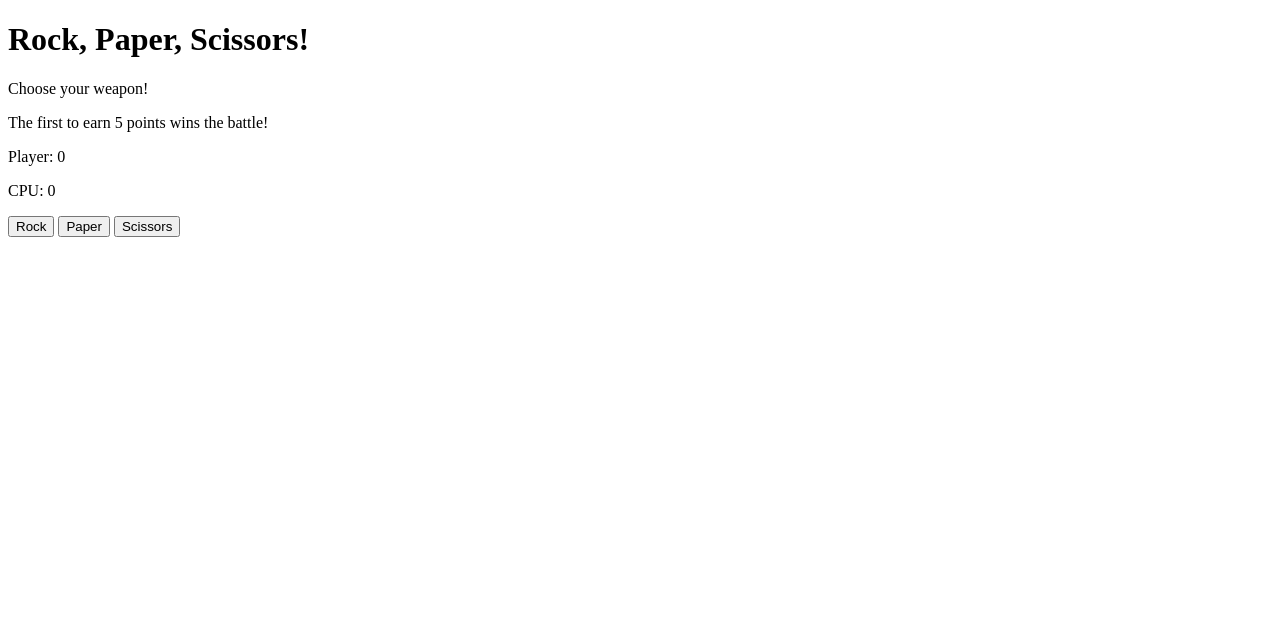
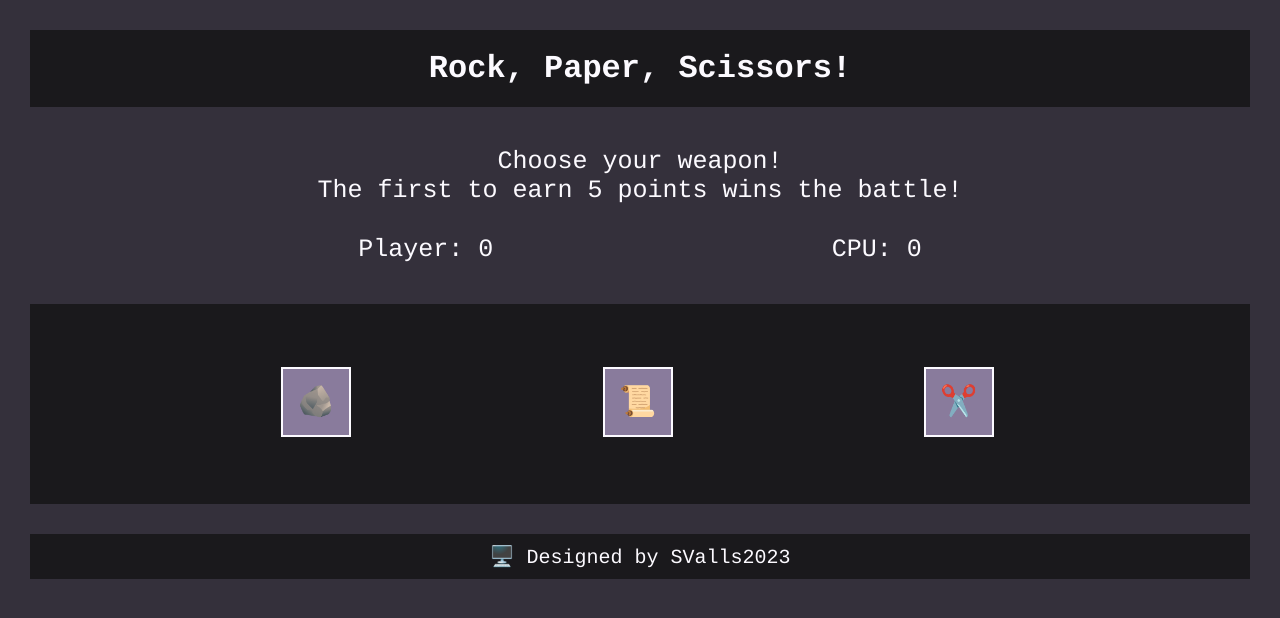
Before and after one commit to SValls2023/Rock-Paper-Scissors-JS, a plain HTML site: page index.html in a window 1280 px wide. Drawn offline with Linux system fonts and the light colour scheme.

Commit message:
Fix: Improved UI for game, added CSS

```diff
--- a/index.html
+++ b/index.html
@@ -4,22 +4,32 @@
         <meta charset="UTF-8">
         <meta name="viewport" content="width=device-width, initial-scale=1.0">
         <title>Odin Rock Paper Scissors</title>
+        <link rel="stylesheet" href="./style.css">
     </head>
     <body>
-        <h1>Rock, Paper, Scissors!</h1>
+        <div id="titleContainer">
+            <h1>Rock, Paper, Scissors!</h1>
+        </div>
         <div id="statusContainer">
             <p id="status">Choose your weapon!</p>
             <p id="battle">The first to earn 5 points wins the battle!</p>
-            <div id="results">
-                <p id="playerScore">Player: 0</p>
-                <p id="cpuScore">CPU: 0</p>
+        </div>
+        <div id="results">
+            <p id="playerScore">Player: 0</p>
+            <p id="cpuScore">CPU: 0</p>
+        </div>
+        <div id="btnContainer">
+            <div class="btn">
+                <button class="choice" value="Rock">🪨</button>
+            </div>
+            <div class="btn">
+                <button class="choice" value="Paper">📜</button>
+            </div>
+            <div class="btn">
+                <button class="choice" value="Scissors">✂️</button>
             </div>
         </div>
-        <div id="btnContainer">
-            <button class="choice" value="Rock">Rock</button>
-            <button class="choice" value="Paper">Paper</button>
-            <button class="choice" value="Scissors">Scissors</button>
-        </div>
+        <footer><a href="https://github.com/SValls2023">🖥️ Designed by SValls2023</a></footer>
         <script src="index.js"></script>
     </body>
 </html>
--- a/index.js
+++ b/index.js
@@ -1,7 +1,7 @@
 // Main function where Rock Paper Scissors game takes place
 function game() {
     const defaultDOMState = document.body.innerHTML;
-    const btn_contaier = document.querySelector('#btnContainer')
+    const btn_container = document.querySelector('#btnContainer')
     const status = document.querySelector('#status');
     const battle = document.querySelector('#battle')
     const playerScore = document.querySelector('#playerScore');
@@ -9,7 +9,7 @@ function game() {
     let playerPoints = 0;
     let cpuPoints = 0;
 
-    btn_contaier.addEventListener('click', (e) => {
+    btn_container.addEventListener('click', (e) => {
         if (e.target.tagName === 'BUTTON') {
             const playerChoice = e.target.value;
             const computerChoice = getComputerChoice();
@@ -96,5 +96,4 @@ function getComputerChoice() {
     return "scissors";
 }
 
-
 game();
--- /dev/null
+++ b/style.css
@@ -0,0 +1,99 @@
+* {
+    margin: 0;
+    padding: 0;
+    box-sizing: border-box;
+    font-family: Courier, monospace;
+}
+
+body {
+    background-color: #34303b
+}
+
+#titleContainer {
+    background-color: #1a191c;
+    text-align: center;
+    padding: 20px;
+    margin: 30px;
+}
+
+#titleContainer h1 {
+    color: #fcfaff;
+    margin: auto;
+    vertical-align: middle;
+}
+
+#statusContainer {
+    background-color: #34303b;
+    text-align: center;
+    padding: 10px;
+    margin: 10px 10px;
+}
+
+#statusContainer p {
+    color: #fcfaff;
+    font-size: 25px;
+}
+
+#results {
+    display: flex;
+    background-color: #34303b;
+    text-align: center;
+    padding: 10px;
+    margin: 10px 10px;
+    align-items: center;
+    justify-content: space-evenly;
+}
+
+#results p {
+    color: #fcfaff;
+    font-size: 25px;
+}
+
+
+#btnContainer {
+    display: flex;
+    height: 200px;
+    background-color: #1a191c;
+    padding: 15px;
+    margin: 30px;
+    align-items: center;
+    justify-content: space-evenly;
+}
+
+#btnContainer .btn {
+    height: 75px;
+    width: 75px;
+    margin: 10px;
+}
+
+#btnContainer .btn .choice {
+    background-color: #897b9c;
+    color: #fcfaff;
+    border-color: #fcfaff;
+    border-style: solid;
+    font-size: 30px;
+    padding: 5px;
+    width: 70px;
+    height: 70px;
+}
+
+footer {
+    text-align: center;
+    font-size: 20px;
+    background-color: #1a191c;
+    margin: 0 30px;
+    padding: 10px;
+}
+
+footer a {
+    color: #fcfaff;
+    text-decoration: none;
+}
+
+footer a:hover {
+    color: #d0bfd6;
+}
+
+footer a:active {
+    color: #baaabf;
+}
```
